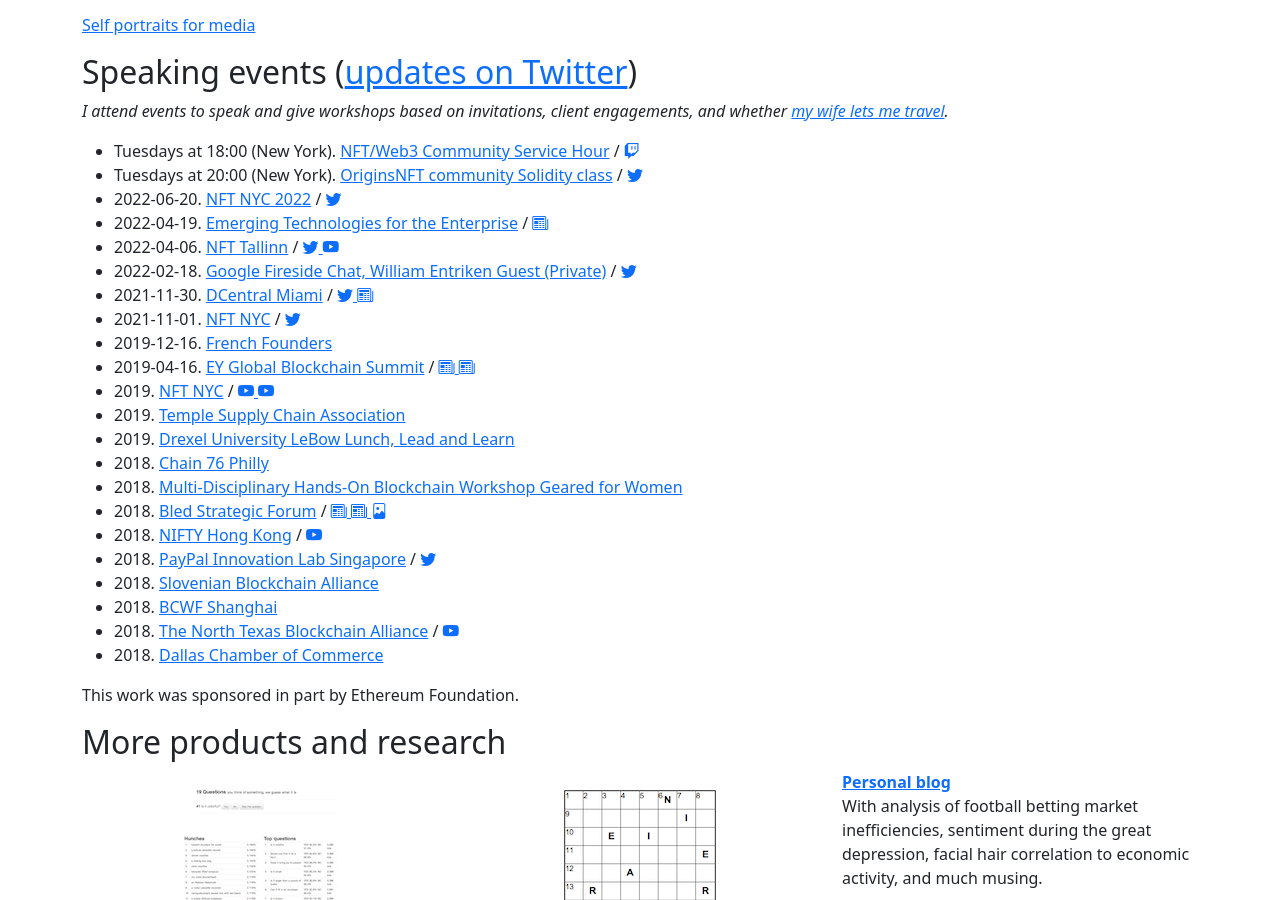
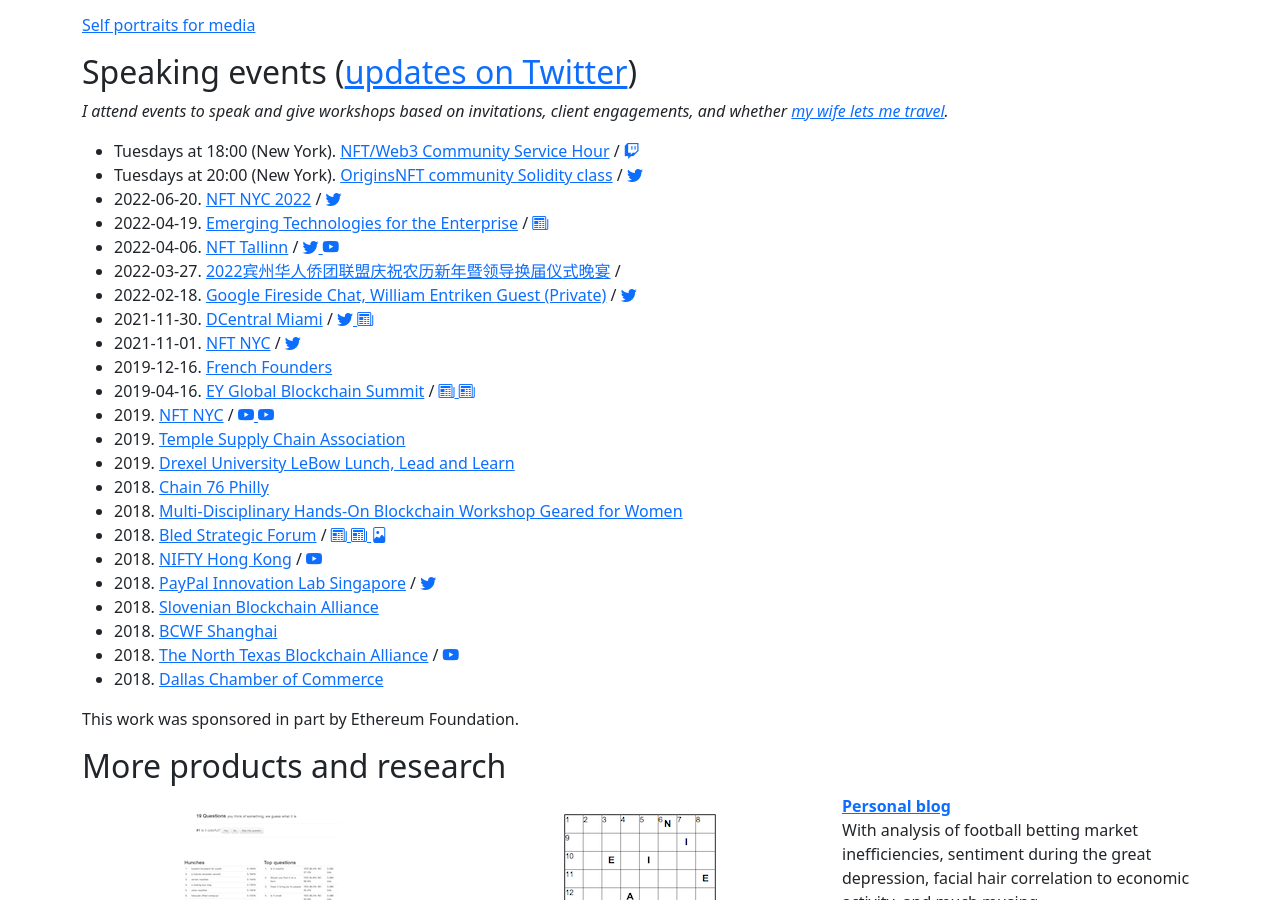
Before and after one commit to fulldecent/phor.net, a Jekyll site: the page built from index.html, in a window 1280 px wide and 900 px high, scrolled down 3542 px. Built offline with Jekyll 4.4.1, drawn with Linux system fonts in a browser that asks for light colours; nearby versions of some CDN libraries; comment, search, counter and statistics services are not loaded.

Commit message:
add event

```diff
--- a/_data/speaking-events.json
+++ b/_data/speaking-events.json
@@ -23,6 +23,12 @@
       "https://twitter.com/NFTTallinn/status/1498320507518820353",
       "https://www.youtube.com/watch?v=V1oqC7ZaLiw"
     ]
+  },
+  {
+    "date": "2022-03-27",
+    "url": "",
+    "title": "2022宾州华人侨团联盟庆祝农历新年暨领导换届仪式晚宴",
+    "coverage": []
   },
   {
     "date": "2022-02-18",
```
